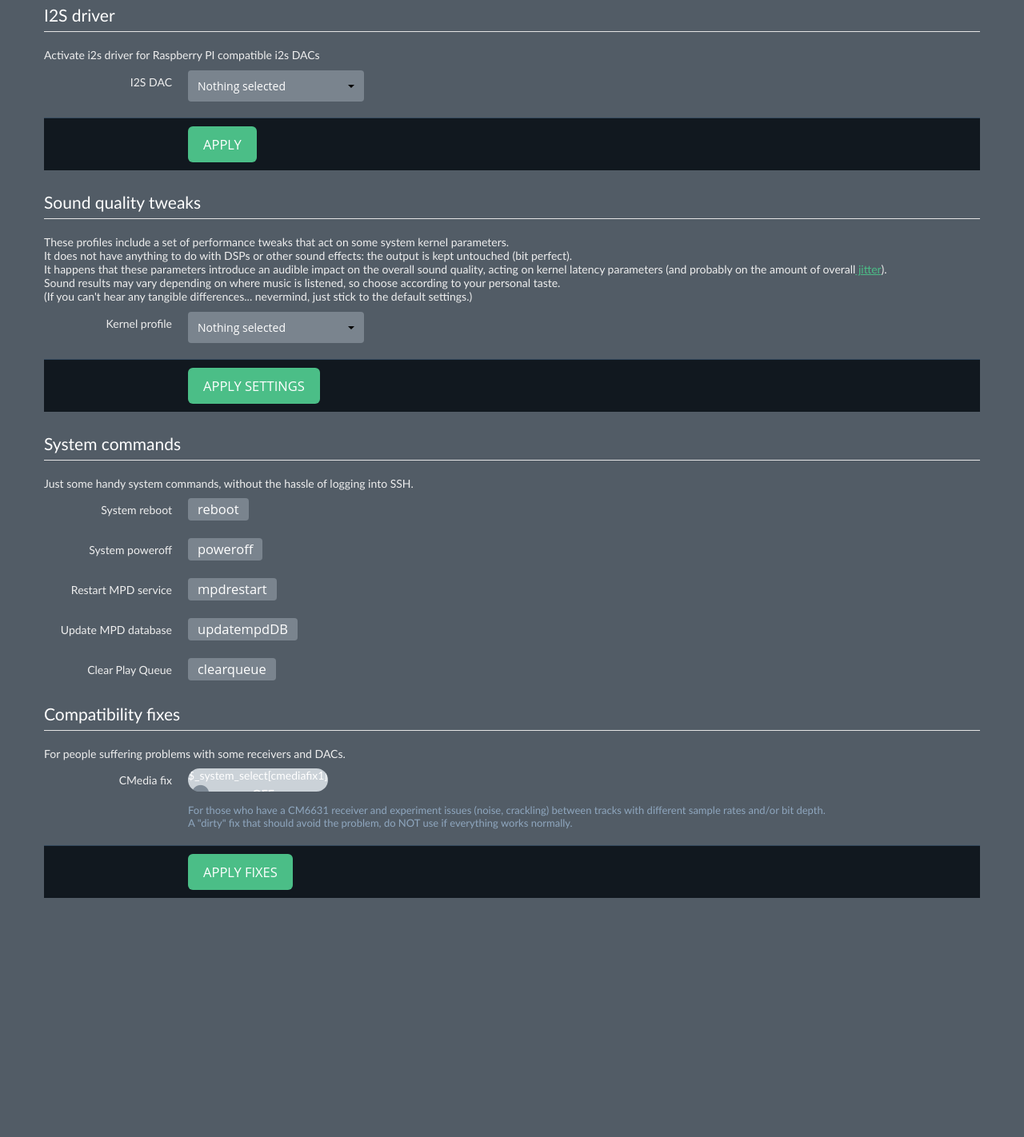
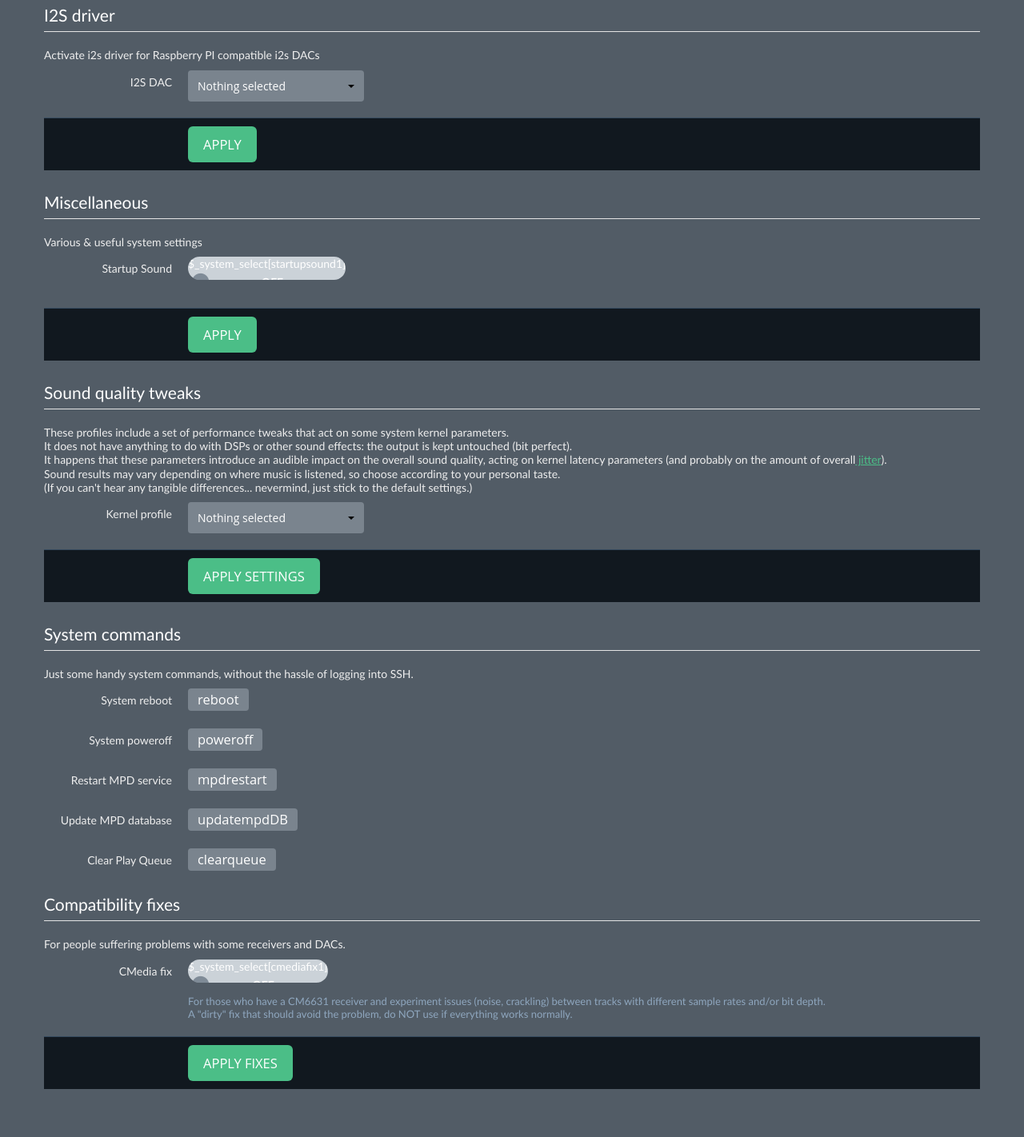
Before and after one commit to volumio/Volumio-WebUI, a PHP site: template templates/settings.html in a window 1280 px wide. Shown: the part 807-2229 px from the top of the page at 80% size. Before the commit the page ends 1930 px from the top, so only its background shows below. Run offline with PHP 8.4, Linux system fonts and the light colour scheme; the visitor is signed in with stand-in values (Sample User, id 1); the template is opened without the code that fills it: most values are stand-ins (such as "Sample title", 1, 10 or a date in 2020); data that the repository does not hold is empty.

Commit message:
Added startup sound selector

```diff
--- a/command/player_wrk.php
+++ b/command/player_wrk.php
@@ -324,9 +324,10 @@ if (isset($_SESSION['upnpmpdcli']) && $_SESSION['upnpmpdcli'] == 1) {
 }
 
 //Startup Sound
+if (isset($_SESSION['startupsound']) && $_SESSION['startupsound'] == 1) {
 $cmd = 'mpg123 -a hw:'.$device.' /var/www/inc/Sounds/startup.mp3 > /dev/null 2>&1 &';
 sysCmd($cmd);
-
+}
 // --- NORMAL STARTUP --- //
 
 // --- WORKER MAIN LOOP --- //
--- a/templates/settings.html
+++ b/templates/settings.html
@@ -102,12 +102,36 @@ $_i2s[i2s]
 					</select>
 				</div>
 			</div>
-<div class="form-actions">
+			<div class="form-actions">
 				<button class="btn btn-primary btn-large" value="apply" name="apply" type="submit">Apply</button>
 			</div>
 		</fieldset>
 	</form>
 	</div>
+<form class="form-horizontal" method="post">
+		<fieldset>
+			<legend>Miscellaneous</legend>
+			<p>Various & useful system settings</p>
+			<div class="control-group">
+				<label class="control-label">Startup Sound</label>
+				<div class="controls">
+					<div class="toggle">
+						<label class="toggle-radio" for="togglestartupsound2" >ON</label>
+
+$_system_select[startupsound1]
+
+						<label class="toggle-radio" for="togglestartupsound1">OFF</label>
+
+$_system_select[startupsound0]
+
+					</div>
+				</div>
+			</div>
+			<div class="form-actions">
+				<button class="btn btn-primary btn-large" value="apply" name="apply" type="submit">Apply</button>
+			</div>
+		</fieldset>
+	</form>
 	<form class="form-horizontal" method="post">
 		<fieldset>
 			<legend>Sound quality tweaks</legend>
--- a/updates/modules.json
+++ b/updates/modules.json
@@ -1,4 +1,5 @@
 {
     "library-jotak":2,
-    "i2s-selector":1
+	"i2s-selector":1,
+	"startupsound-selector":1
 }
--- /dev/null
+++ b/updates/startupsound-selector.1.sql
@@ -0,0 +1,2 @@
+
+REPLACE INTO "cfg_engine" VALUES(28,'startupsound','1');
```
Also changed, not shown: settings.php (+22 -0 lines).
